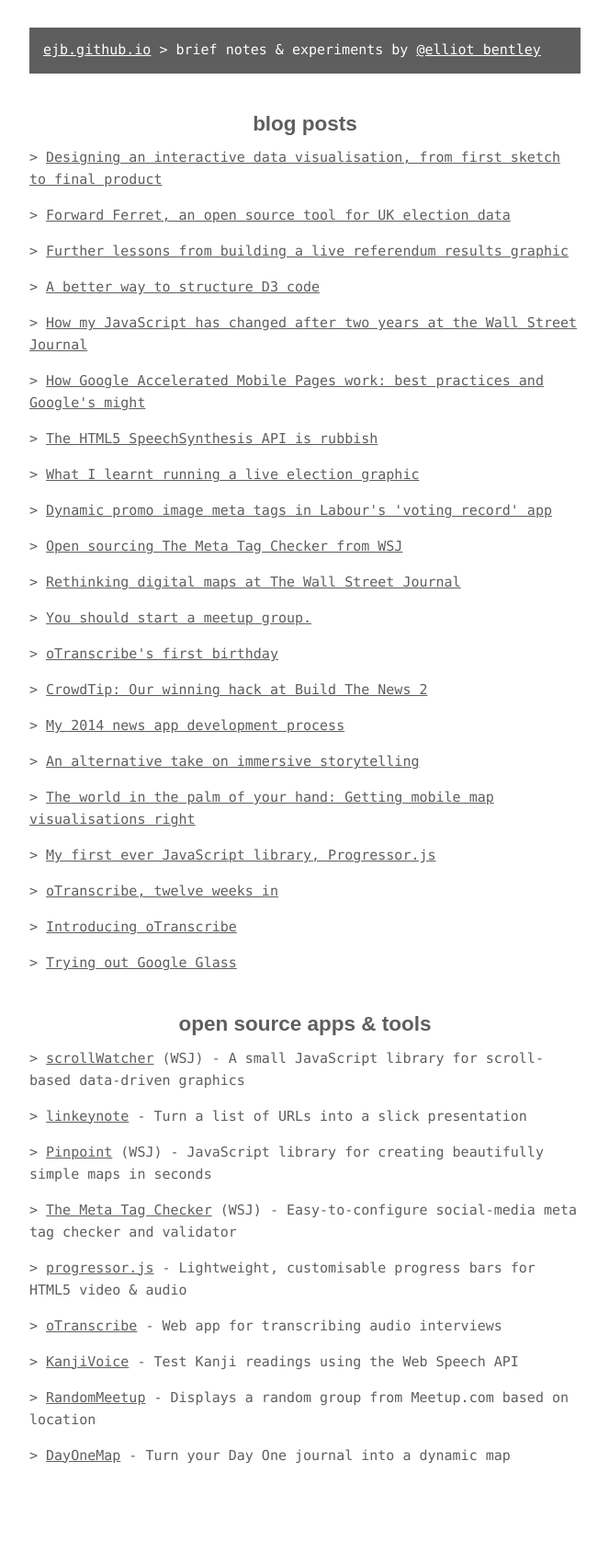
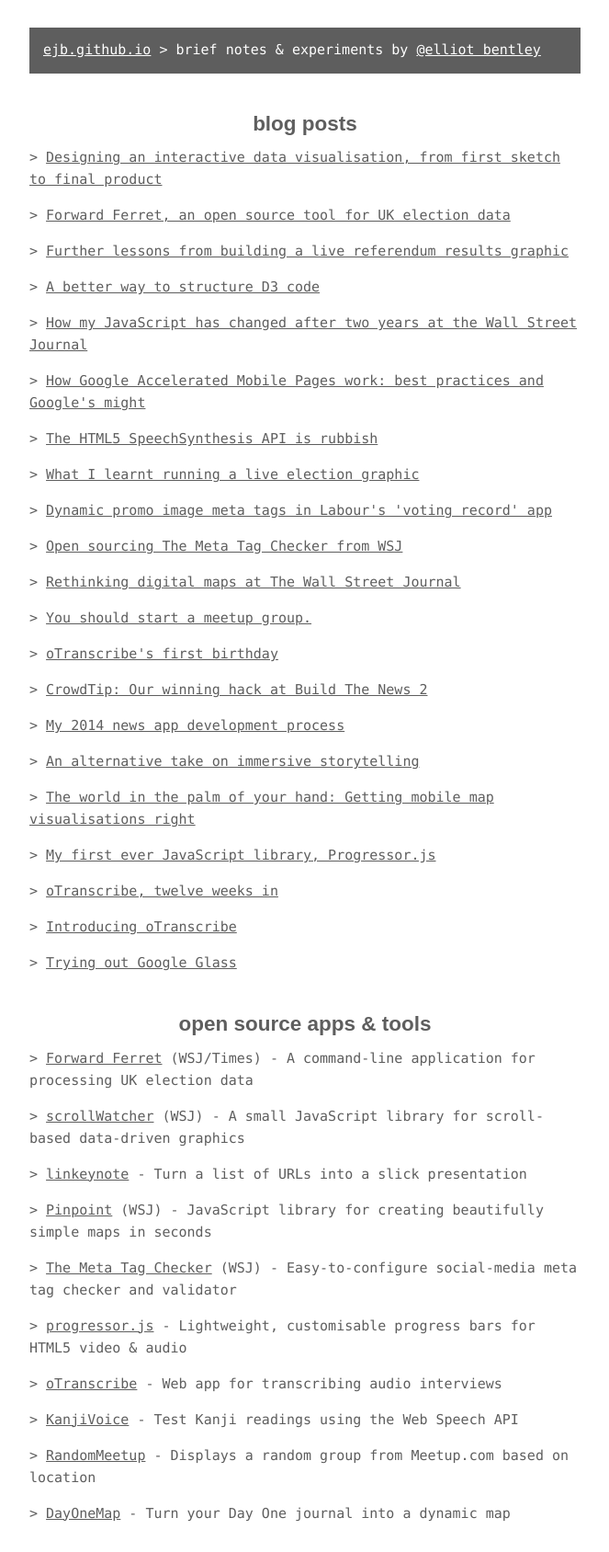
Before and after one commit to ejb/elliotbentley.com, a Jekyll site: the page built from index.html, in a window 1280 px wide. Shown: the whole page at 92% size, without its empty margins (308-971 px from the left). Built offline with Jekyll 4.4.1, drawn with Linux system fonts in a browser that asks for light colours; before the commit the page ends 1625 px from its top, so only the background shows below that.

Commit message:
Add Forward Ferret to homepage

```diff
--- a/index.html
+++ b/index.html
@@ -14,6 +14,7 @@
 
   <h2>open source apps & tools</h2>
   <ul>
+      <li>> <a href="https://github.com/OpenNewsLabs/forward-ferret">Forward Ferret</a> (WSJ/Times) - A command-line application for processing UK election data</li>
       <li>> <a href="https://github.com/WSJ/scroll-watcher">scrollWatcher</a> (WSJ) - A small JavaScript library for scroll-based data-driven graphics</li>
       <li>> <a href="https://github.com/ejb/linkeynote">linkeynote</a> - Turn a list of URLs into a slick presentation</li>
       <li>> <a href="http://wsj.github.io/pinpoint/">Pinpoint</a> (WSJ) - JavaScript library for creating beautifully simple maps in seconds</li>
```
